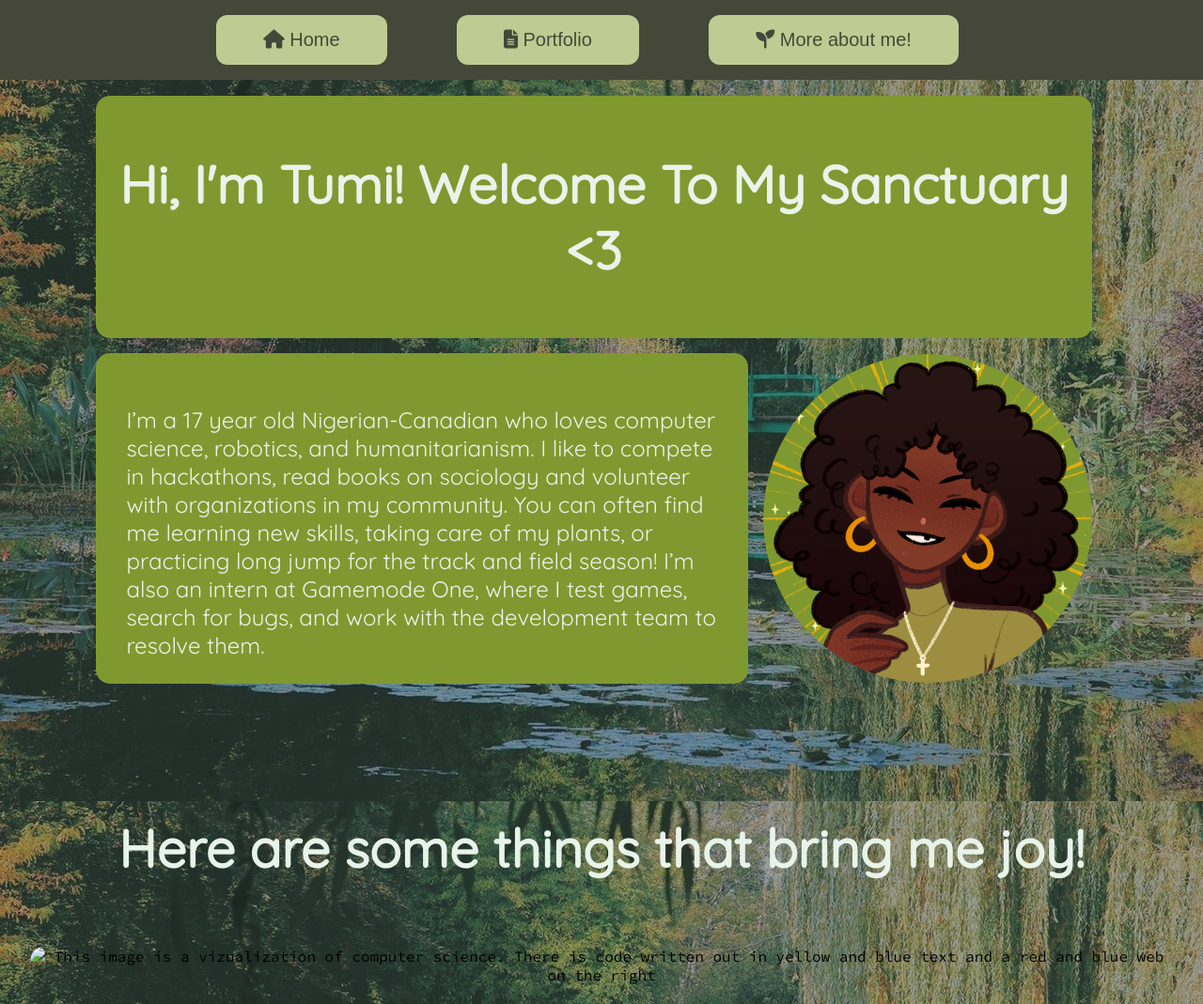
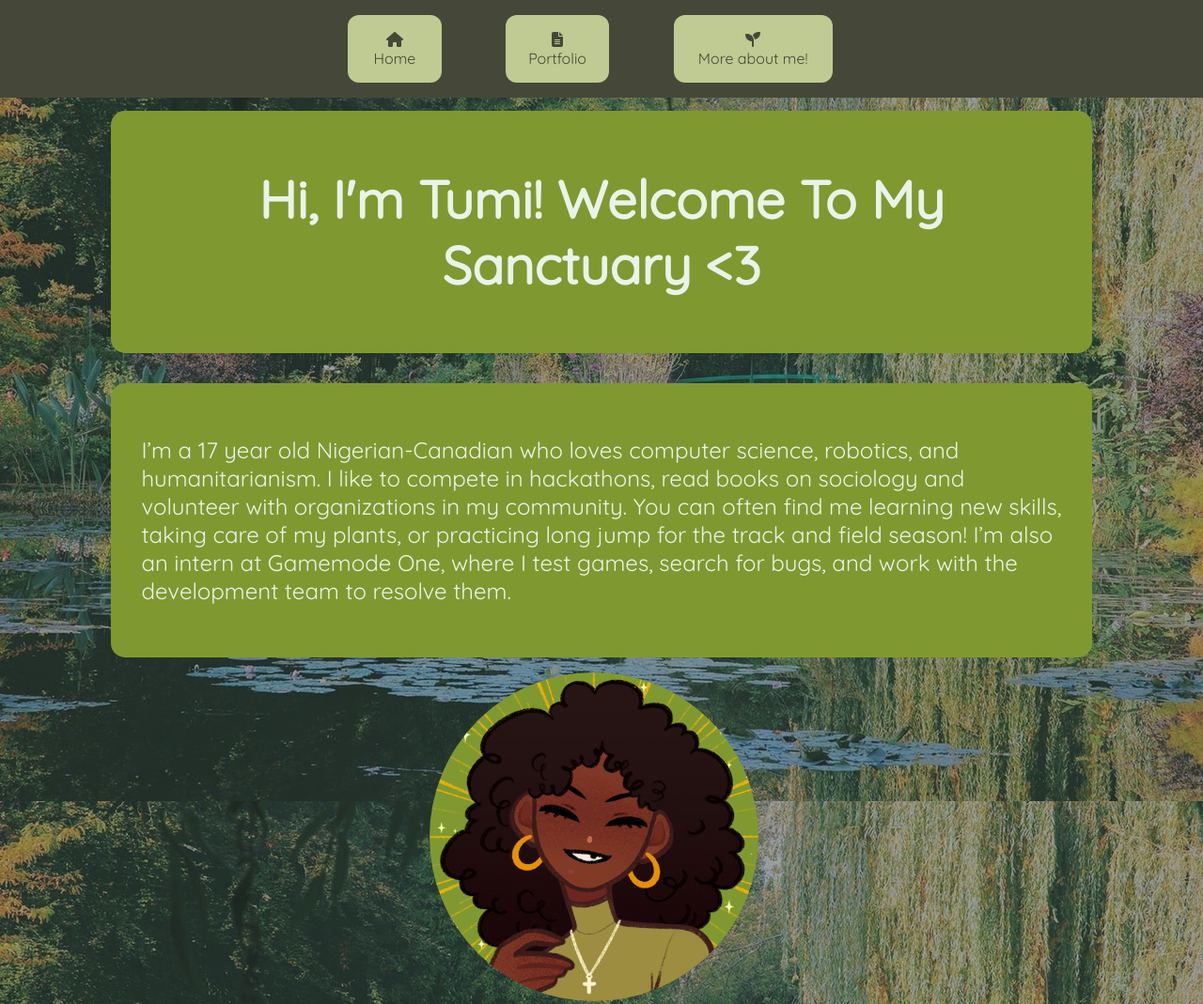
Before and after one commit to spibbles/tumisPond, a plain HTML site: page index.html in a window 1280 px wide. Shown: the top 1069 px of the page at 94% size. Drawn offline with Linux system fonts and the light colour scheme; a script that the page names is missing.

Commit message:
Update style.css

```diff
--- a/style.css
+++ b/style.css
@@ -1,8 +1,9 @@
-/* STYLE SECTIONING TAGS */
 @import url('https://fonts.googleapis.com/css2?family=Asap&family=Questrial&family=Quicksand:wght@400&family=Source+Code+Pro&display=swap');
 * {
   box-sizing: border-box;
 }
+
+
 
 body {
 margin: 0;
@@ -10,7 +11,7 @@ padding: 0;
 text-align: center;
 
 width: 100%;
-font-family:'Source Code Pro', monospace, Tahoma, Geneva, Verdana, sans-serif;
+font-family: 'Source Code Pro', monospace, Tahoma, Geneva, Verdana, sans-serif;
 cursor: pointer;
 transition-duration:0.3s;
 
@@ -28,6 +29,7 @@ header{
   flex-wrap: wrap;
   align-items: center;
   padding:8%;
+  padding-bottom:4%;
   cursor: pointer;
   transition-duration:0.3s;
 }
@@ -37,10 +39,9 @@ header{
 
   flex-grow: 2;
   width : 100rem;
-  margin: auto;
+  height: min-content;
+  margin: 1em;
   background-color:#7f9930;
-  margin-bottom:1em;
-  margin-right:1em;
   padding:2%;
   border-radius: 15px;
 
@@ -49,25 +50,24 @@ header{
 #intro{
   text-align: center;
   padding: 2em 2em;
-  width: 2em;
-  height: 22em;
-  flex-grow: 1;
-  margin-right:1em;
+  width: 60em;
+  height: min-content;
+  margin:1em;
   background-color:#7f9930;
+  border-radius: 15px;
 
-
-  border-radius: 15px;
+}
+#text{
+  font-size:1.5em;
 
 }
 
 #profile{
   max-width:350px;
   height: auto;
-  flex-grow: 1;
   border-radius: 50%;
   border-width:15px;
   border-color:#e8f4ea;
-  margin: auto;
   margin-right:1em;
 }
 
@@ -84,12 +84,15 @@ header{
 nav{
   display: flex;
   flex-flow: row wrap;
+  justify-content:center;
+
   margin:0;
   width:100%;
+  height:min-content;
   position: fixed;
   background-color: #454839;
-  display: block;
-  padding: 0px 20px;
+
+  padding: 0 3em;
   cursor: pointer;
   transition-duration:0.3s;
 }
@@ -103,7 +106,7 @@ li{
   display: inline;
   font-family: 'Quicksand', Geneva, Verdana, sans-serif;
   font-weight: bold;
-  padding-right: 70px;
+  padding-right: 4em;
 }
 
 
@@ -169,3 +172,56 @@ button:hover{
   color:#BFCB92;
   background-color: white;
 }
+
+
+@media  (max-width: 1280px) {
+
+
+  header {
+    padding-top:10%
+    width: 100%;
+  }
+  #welcome{
+
+  }
+  #intro{
+    width:100%;
+  }
+
+  *{
+    width:100%;
+  }
+
+  .container{
+    width:90%;
+    padding:3em;
+  }
+
+  main{
+    width:90%
+  }
+
+  nav{
+    padding:0
+  }
+
+  button{
+    font-family:'Quicksand',sans-serif;
+
+    font-size:1em;
+
+    text-align: center;
+
+    cursor: pointer;
+    transition-duration:0.2s;
+
+    padding:1em;
+    width:max-content;
+
+
+  }
+
+}
+@media only screen and (min-width: 600px) {
+
+}
```
